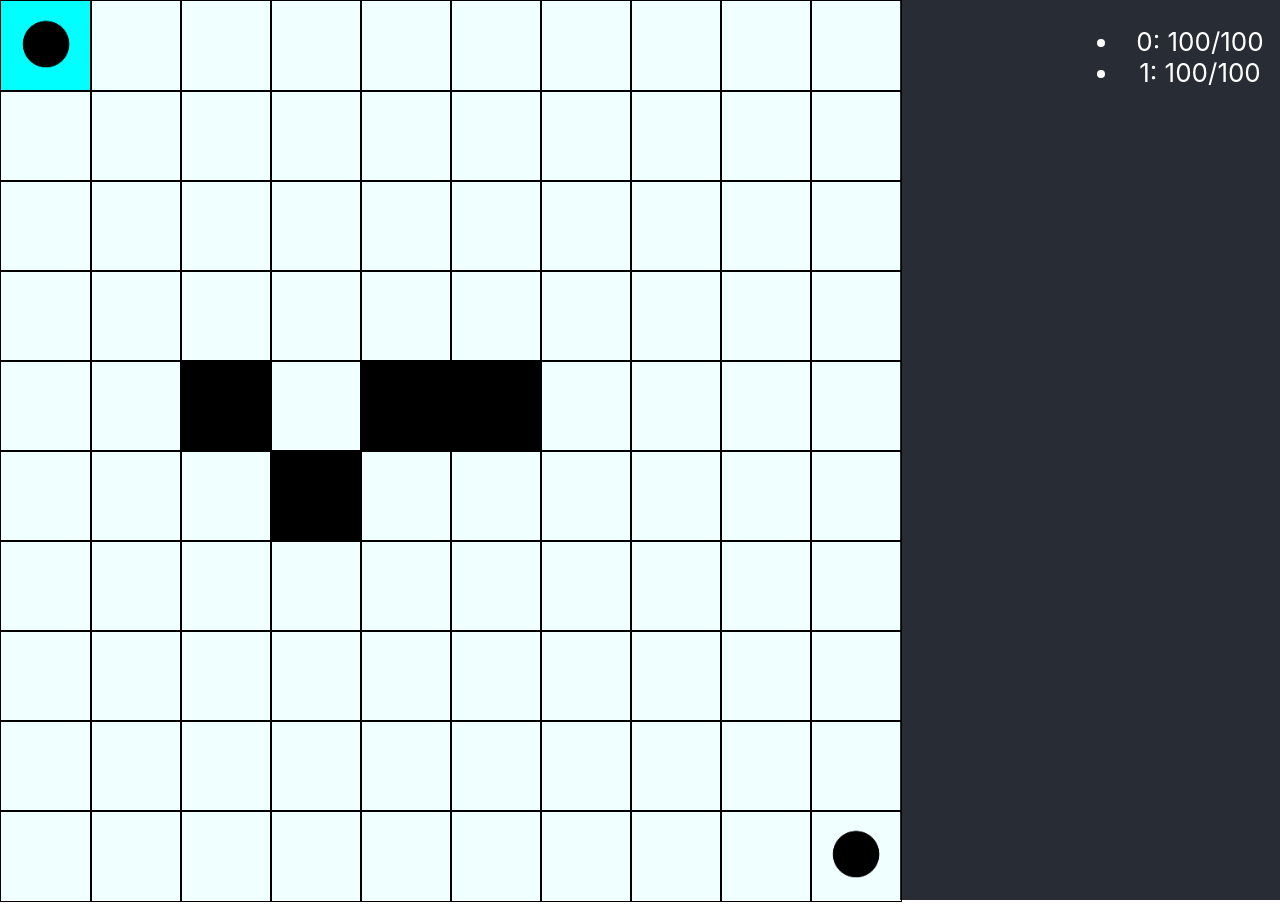
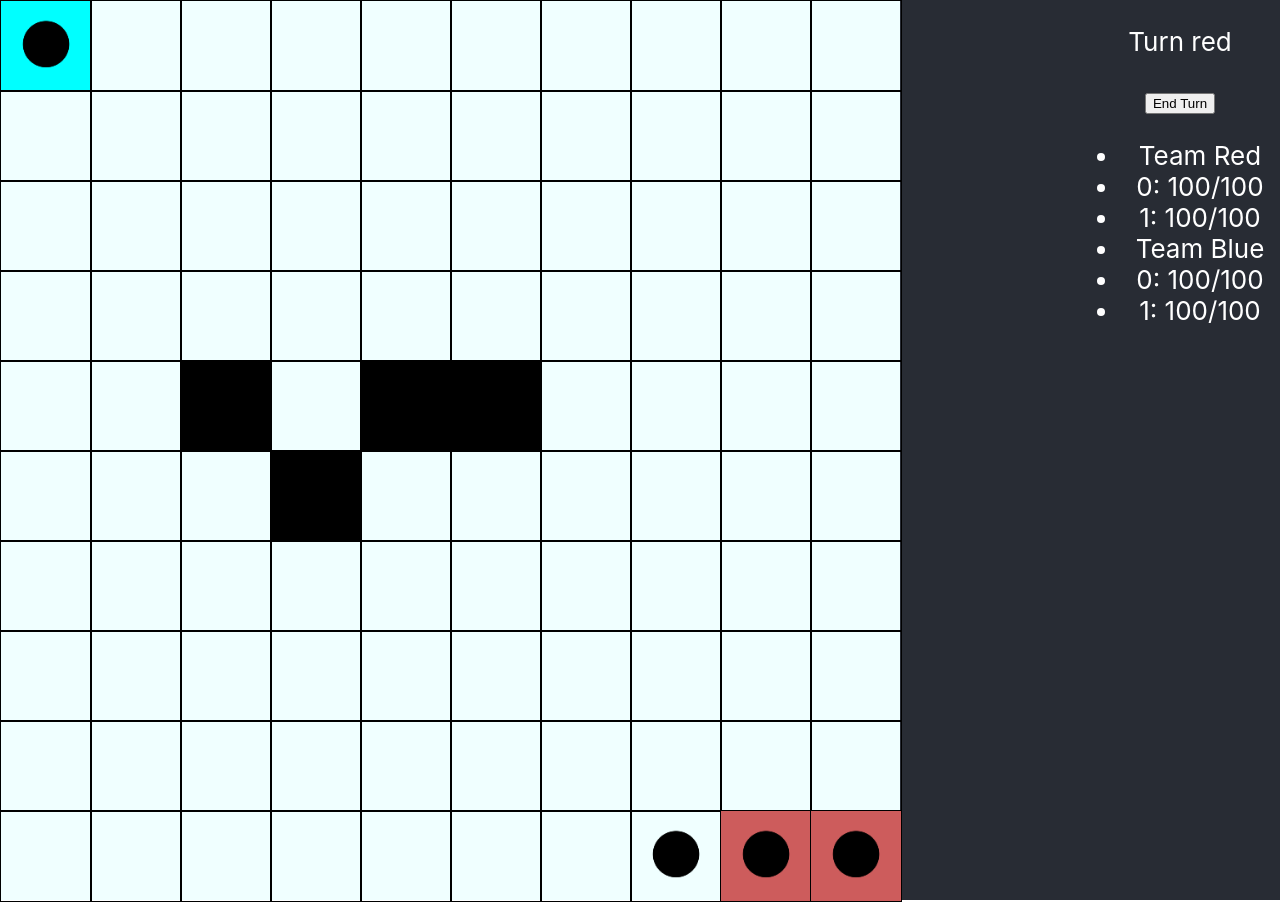
Before and after one commit to GinnyN/quadra, a React (Create React App) app: page / in a window 1280 px wide. Built offline with nearby package versions, Linux system fonts and the light colour scheme.

Commit message:
Adding attacking and moving

```diff
--- /dev/null
+++ b/src/grid/cell/character/index.js
@@ -0,0 +1,55 @@
+import React, { useState } from "react";
+import style from "./style.module.css";
+
+const STATUS = {
+    WAIT: 0,
+    ATTACKING: 1,
+    MOVING: 2
+}
+
+const Character = ({ player, turn, onAttack, onMove, underAttack }) => {
+    const [showMenu, setShowMenu] = useState(false);
+    const [charStatus, setCharStatus] = useState(STATUS.WAIT);
+
+    const toggleShowMenu = (event) => {
+        event.stopPropagation();
+        if(player.suceptible) underAttack();
+        if(player.tired) return;
+        if(turn === player.team) setShowMenu(!showMenu);
+        if(charStatus === STATUS.MOVING) {
+            onMove();
+            setCharStatus(STATUS.WAIT);
+        }
+    }
+
+    const innerOnMove = (event) => {
+        event.stopPropagation();
+        setShowMenu(!showMenu);
+        setCharStatus(STATUS.MOVING);
+        onMove();
+    }
+
+    const innerOnAttack = (event) => {
+        event.stopPropagation();
+        setShowMenu(!showMenu);
+        setCharStatus(STATUS.ATTACKING);
+        onAttack();
+    }
+
+    return <React.Fragment>
+        { showMenu && <div className={style.menu}>
+            <ul>
+                <li onClick={innerOnMove}>Move</li>
+                <li onClick={innerOnAttack}>Attack</li>
+                <li onClick={toggleShowMenu}>Close</li>
+            </ul>
+        </div> }
+        <img
+            onClick={toggleShowMenu}
+            className={`${style.dot} ${player.tired && style.tired} `}
+            src={require('./../../../img/dot.png')}
+        />
+    </React.Fragment>
+}
+
+export default Character;
--- /dev/null
+++ b/src/grid/cell/character/style.module.css
@@ -0,0 +1,15 @@
+
+.dot {
+    width: 100%;
+    height: 100%;
+}
+
+.tired {
+    opacity: 0.5;
+}
+
+.menu {
+    position: fixed;
+    background-color: white;
+    color: black;
+}
--- a/src/grid/cell/index.js
+++ b/src/grid/cell/index.js
@@ -1,26 +1,35 @@
 import React from "react";
 import style from "./style.module.css";
+import Character from "./character";
 
-const Cell = ({ onClick, onMove, onAttack, x, y, player, activated, usable }) => {
+const Cell = ({ onMove,
+                activateAttack, underAttack, onCross,
+                activateMove, x, y, player, activated, usable, turn }) => {
 
     const toggleDot = () => {
+
         if(!usable) return;
-        if(activated && player) {
-            onAttack({x,y});
-            return
-        }
-        if(player) {
-            onClick({x, y});
-            return
-        }
-        if(activated) {
+        if(activated && !player) {
             onMove({x, y});
             return
         }
         return
     }
-    return <div className={`${style.cell} ${usable && activated && style.activated} ${!usable && style.noUsable}`} onClick={toggleDot}>
-                { player && player.currentHP > 0 && <img className={style.dot} src={require('./../../img/dot.png')} />}
+
+    return <div className={`${style.cell}
+                ${player.team === 'blue' && player.team === turn && style.blue}
+                ${player.team === 'red' &&  player.team === turn && style.red}
+                ${usable && activated && style.activated}
+                ${usable && onCross && style.onCross}
+                ${!usable && style.noUsable}`}
+                onClick={toggleDot}
+            >
+                { player && player.currentHP > 0 &&
+                    <Character player={player} turn={turn}
+                        onAttack={activateAttack}
+                        onMove={activateMove}
+                        underAttack={underAttack}
+                    />}
            </div>
 }
 
--- a/src/grid/cell/style.module.css
+++ b/src/grid/cell/style.module.css
@@ -7,6 +7,10 @@
     background-color: cadetblue;
 }
 
+.onCross {
+    background-color: yellowgreen;
+}
+
 .noUsable {
     background-color: black;
 }
@@ -14,7 +18,10 @@
     background-color: black;
 }
 
-.dot {
-    width: 100%;
-    height: 100%;
+.blue {
+    background-color: royalblue;
 }
+
+.red {
+    background-color: indianred;
+}
--- a/src/grid/index.js
+++ b/src/grid/index.js
@@ -7,34 +7,154 @@ const character = {
     "currentHP": 100,
     "strength": 2,
     "active": false,
+    "suceptible": false,
 }
 
 const Grid = ({ map } ) => {
 
     const [cells, setCells] = useState([]);
     const [playerActive, setPlayerActive] = useState({});
-    const [currentChar, setCurrentChar] = useState([]);
+    const [teamRed, setTeamRed] = useState([]);
+    const [teamBlue, setTeamBlue] = useState([]);
+    const [turn, setTurn] = useState('red');
 
     useEffect (() => {
         const cells = [];
-        const currentChar = [];
+        const teamRed = [];
+        const teamBlue = [];
         for(let x = 0; x < 10; x++) {
             for(let y = 0; y < 10; y++) {
                 if(map[`${x}${y}`]) {
                     if(map[`${x}${y}`].player){
-                        const newChar = {...character};
+                        const newChar = {...character, ...map[`${x}${y}`].player} ;
                         cells.push({x, y, activated: false, ...map[`${x}${y}`], player: newChar });
-                        currentChar.push(newChar);
+                        if(newChar.team === "blue") teamBlue.push(newChar);
+                        else teamRed.push(newChar);
                     } else cells.push({x, y, activated: false, ...map[`${x}${y}`], player: false});
                 }
-                else cells.push({x, y, player: false, activated: false, usable: true });
+                else cells.push({x, y, player: false, activated: false, usable: true, onCross: false });
             }
         }
         setCells(cells);
-        setCurrentChar(currentChar);
+        setTeamRed(teamRed);
+        setTeamBlue(teamBlue);
     }, []);
 
-    const toggleCells = ({x, y}) => {
+    const inactivateCurrentPlayer = ({x,y}) => {
+        const temp = [...cells];
+        temp[10*x + y].player.tired = true;
+        if(temp[(10*playerActive.x)-1+playerActive.y]) temp[(10*playerActive.x)-1+playerActive.y].activated = false;
+        if(temp[(10*playerActive.x)+1+playerActive.y]) temp[(10*playerActive.x)+1+playerActive.y].activated = false;
+        if(temp[(10*(playerActive.x-1))+playerActive.y]) temp[(10*(playerActive.x-1))+playerActive.y].activated = false;
+        if(temp[(10*(playerActive.x+1))+playerActive.y]) temp[(10*(playerActive.x+1))+playerActive.y].activated = false;
+        setCells(temp);
+    }
+
+    const removeCrossCurrentPlayer = ({x,y}) => {
+        const temp = [...cells];
+        temp[10*x + y].player.tired = true;
+        if(temp[(10*playerActive.x)-1+playerActive.y]) temp[(10*playerActive.x)-1+playerActive.y].onCross = false;
+        if(temp[(10*playerActive.x)+1+playerActive.y]) temp[(10*playerActive.x)+1+playerActive.y].onCross = false;
+        if(temp[(10*(playerActive.x-1))+playerActive.y]) temp[(10*(playerActive.x-1))+playerActive.y].onCross = false;
+        if(temp[(10*(playerActive.x+1))+playerActive.y]) temp[(10*(playerActive.x+1))+playerActive.y].onCross = false;
+        setCells(temp);
+    }
+
+    const movePlayer = ({x, y}) => {
+        const temp = [...cells];
+        temp[10*x + y].player = temp[10*playerActive.x + playerActive.y].player;
+        if(temp[10*playerActive.x + playerActive.y]) temp[10*playerActive.x + playerActive.y].player = false;
+        setCells(temp);
+        inactivateCurrentPlayer({x, y});
+    }
+
+    const underAttack = ({x , y}) => {
+        const temp = [...cells];
+        temp[10*x + y].player.currentHP -= temp[10*playerActive.x + playerActive.y].player.strength;
+        setCells(temp);
+        removeCrossCurrentPlayer(playerActive);
+    }
+
+    const changeTurn = () => {
+        if(turn==='red'){
+            const teamRedT = teamRed.map((item) => {
+                item.tired = false;
+                return item;
+            });
+            setTeamRed(teamRedT);
+            setTurn('blue');
+        } else {
+            const teamBlueT = teamBlue.map((item) => {
+                item.tired = false;
+                return item;
+            });
+            setTeamBlue(teamBlueT);
+            setTurn('red');
+        }
+    }
+
+    const activateAttack = ({x, y}) => {
+        const temp = [...cells];
+        if(playerActive.x === x && playerActive.y === y) {
+            if(temp[(10*x)-1+y]) {
+                if(temp[(10*x)-1+y].player) temp[(10*x)-1+y].player.suceptible = false;
+                temp[(10*x)-1+y].onCross = false;
+            }
+            if(temp[(10*x)+1+y]){
+                if(temp[(10*x)+1+y].player) temp[(10*x)+1+y].player.suceptible = false;
+                temp[(10*x)+1+y].onCross = false;
+            }
+            if(temp[(10*(x-1))+y]){
+                if(temp[(10*(x-1))+y].player) temp[(10*(x-1))+y].player.suceptible = false;
+                temp[(10*(x-1))+y].onCross = false;
+            }
+            if(temp[(10*(x+1))+y]) {
+                if(temp[(10*(x+1))+y].player) temp[(10*(x+1))+y].player.suceptible = false;
+                temp[(10*(x+1))+y].onCross = false;
+            }
+            setPlayerActive({});
+        } else {
+            if(playerActive.x) {
+                const {x, y} = playerActive;
+                if(temp[(10*x)-1+y]) {
+                    if(temp[(10*x)-1+y].player) temp[(10*x)-1+y].player.suceptible = false;
+                    temp[(10*x)-1+y].onCross = false;
+                }
+                if(temp[(10*x)+1+y]){
+                    if(temp[(10*x)+1+y].player) temp[(10*x)+1+y].player.suceptible = false;
+                    temp[(10*x)+1+y].onCross = false;
+                }
+                if(temp[(10*(x-1))+y]){
+                    if(temp[(10*(x-1))+y].player) temp[(10*(x-1))+y].player.suceptible = false;
+                    temp[(10*(x-1))+y].onCross = false;
+                }
+                if(temp[(10*(x+1))+y]) {
+                    if(temp[(10*(x+1))+y].player) temp[(10*(x+1))+y].player.suceptible = false;
+                    temp[(10*(x+1))+y].onCross = false;
+                }
+            }
+            if(temp[(10*x)-1+y]) {
+                if(temp[(10*x)-1+y].player) temp[(10*x)-1+y].player.suceptible = true;
+                temp[(10*x)-1+y].onCross = true;
+            }
+            if(temp[(10*x)+1+y]){
+                if(temp[(10*x)+1+y].player) temp[(10*x)+1+y].player.suceptible = true;
+                temp[(10*x)+1+y].onCross = true;
+            }
+            if(temp[(10*(x-1))+y]){
+                if(temp[(10*(x-1))+y].player) temp[(10*(x-1))+y].player.suceptible = true;
+                temp[(10*(x-1))+y].onCross = true;
+            }
+            if(temp[(10*(x+1))+y]) {
+                if(temp[(10*(x+1))+y].player) temp[(10*(x+1))+y].player.suceptible = true;
+                temp[(10*(x+1))+y].onCross = true;
+            }
+            setPlayerActive({x, y});
+        }
+        setCells(temp);
+    }
+
+    const activateMove = ({x, y}) => {
         const temp = [...cells];
         if(playerActive.x === x && playerActive.y === y) {
             if(temp[(10*x)-1+y]) temp[(10*x)-1+y].activated = false;
@@ -57,41 +177,32 @@ const Grid = ({ map } ) => {
             setPlayerActive({x, y});
         }
         setCells(temp);
-    };
-
-    const movePlayer = ({x, y}) => {
-        const temp = [...cells];
-        temp[10*x + y].player = temp[10*playerActive.x + playerActive.y].player;
-        if(temp[10*playerActive.x + playerActive.y]) temp[10*playerActive.x + playerActive.y].player = false;
-        if(temp[(10*playerActive.x)-1+playerActive.y]) temp[(10*playerActive.x)-1+playerActive.y].activated = false;
-        if(temp[(10*playerActive.x)+1+playerActive.y]) temp[(10*playerActive.x)+1+playerActive.y].activated = false;
-        if(temp[(10*(playerActive.x-1))+playerActive.y]) temp[(10*(playerActive.x-1))+playerActive.y].activated = false;
-        if(temp[(10*(playerActive.x+1))+playerActive.y]) temp[(10*(playerActive.x+1))+playerActive.y].activated = false;
-        setCells(temp);
-    }
-
-    const attackChar = ({x , y}) => {
-        const temp = [...cells];
-        temp[10*x + y].player.currentHP -= temp[10*playerActive.x + playerActive.y].player.strength;
-        setCells(temp);
     }
 
     return <div className={style.playboard}>
         <div className={style.gridSetting}>
         {cells.map((item) => <Cell
-                onClick={toggleCells}
                 onMove={movePlayer}
-                onAttack={attackChar}
                 x={item.x}
                 y={item.y}
                 player={item.player}
                 activated={item.activated}
                 usable={item.usable}
+                onCross={item.onCross}
+                turn={turn}
+                activateAttack={() => activateAttack(item)}
+                activateMove={() => activateMove(item)}
+                underAttack={() => underAttack(item)}
             />)}
         </div>
         <div>
+            <p>Turn {turn}</p>
+            <button onClick={changeTurn}>End Turn</button>
             <ul>
-                {currentChar.map((item, index)=> <li>{index}: {item.currentHP}/{item.maxHP}</li>)}
+                <li>Team Red</li>
+                {teamRed.map((item, index)=> <li>{index}: {item.currentHP}/{item.maxHP}</li>)}
+                <li>Team Blue</li>
+                {teamBlue.map((item, index)=> <li>{index}: {item.currentHP}/{item.maxHP}</li>)}
             </ul>
         </div>
     </div>;
--- a/src/maps/init.json
+++ b/src/maps/init.json
@@ -1,10 +1,18 @@
 {
   "00" : {
-      "player": { "team": "blue"},
+      "player": { "team": "blue", "tired": false},
       "usable": true
   },
   "99" : {
-    "player": { "team": "red"},
+    "player": { "team": "red", "tired": false},
+    "usable": true
+  },
+  "98" : {
+    "player": { "team": "red", "tired": false},
+    "usable": true
+  },
+  "97" : {
+    "player": { "team": "blue", "tired": false},
     "usable": true
   },
   "45": {
```
Also changed, not shown: 1 other file (tests, documents, lock files or other folders).
